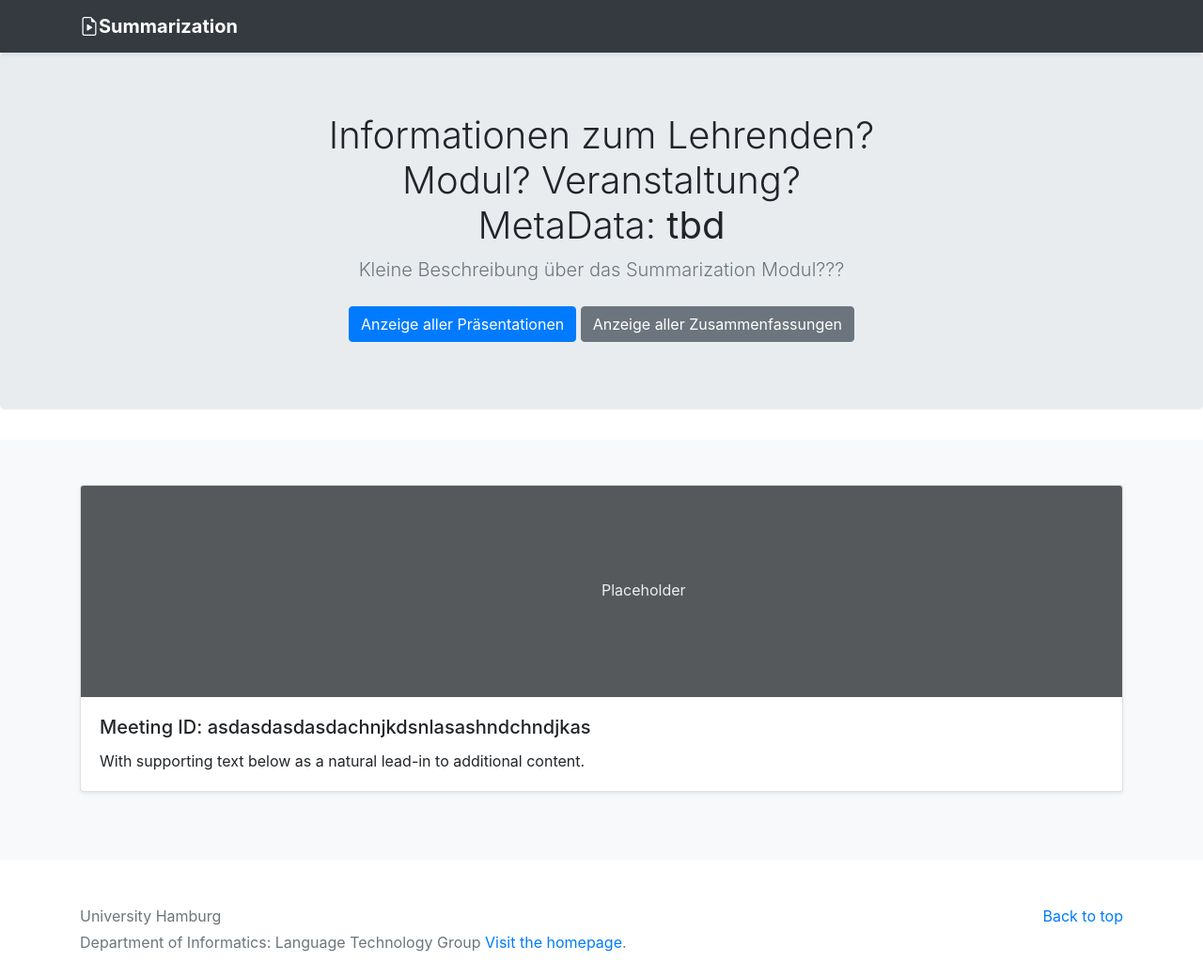
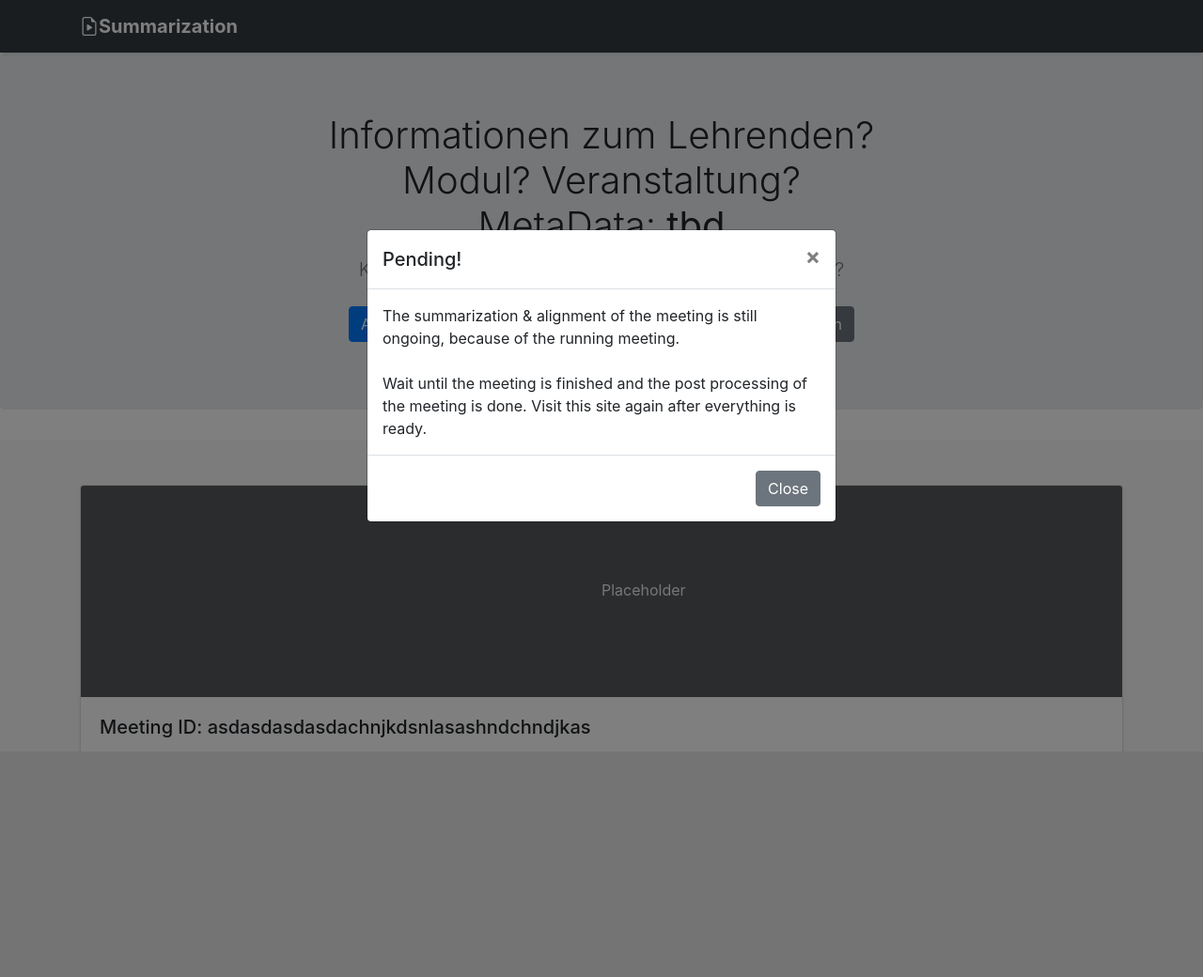
Before and after one commit to nghoa/bbb-summarizer, a Flask app: page /lectures/ajax in a window 1280 px wide. Shown: the top 1040 px of the page at 94% size. After the commit the page ends 785 px from the top, so only its background shows below. Run offline with Flask 2, Linux system fonts and the light colour scheme; data that the repository does not hold is empty; parts of the project's set-up code (start-up, migrations or seed data) failed here and were passed over; some libraries are stand-ins or nearby versions.

Commit message:
added loading screen and description

```diff
--- a/app/lectures/routes.py
+++ b/app/lectures/routes.py
@@ -97,9 +97,9 @@
     return render_template('lecture_ajax.html')
 
 # AJAX Loading screen
-@lectures_blueprint.route('/lectures/ajax/loaded')
-def load():
-    # Processing function
+@lectures_blueprint.route('/lectures/ajax/prepare_meeting')
+def prepare_meeting_summary():
+    # meeting_has_ended function
     time.sleep(5)
     return  '''
                 <div id="overlay" style="display: none;">
@@ -108,6 +108,12 @@
                     </div>
                 </div>
             '''
+
+# TODO: dunno for what
+@lectures_blueprint.route('/lectures/ajax/new_loading_script')
+def replace_ajax():
+    return ''
+
 
 # TODO:
 ####### ---------- Testspace -------------------
--- a/app/templates/lecture_ajax.html
+++ b/app/templates/lecture_ajax.html
@@ -6,30 +6,23 @@
     <meta http-equiv="X-UA-Compatible" content="IE=edge">
     <title>Lecture List</title>
 
-	<!-- Bootstrap Core CSS -->
-	<link href="../static/dist/css/bootstrap.min.css" rel="stylesheet">
     <!-- Custom style for this template -->
     <link href="../static/css/lectures.css" rel="stylesheet">
     <link href="../static/css/carousel.css" rel="stylesheet">
 
-	<script src="https://code.jquery.com/jquery-3.0.0.slim.js"></script>
-	<script src="../static/dist/js/bootstrap.bundle.min.js"></script>
-
-	<!-- If the above doesnt work -->
-	<script src="https://code.jquery.com/jquery-3.5.1.slim.min.js"
-		integrity="sha384-DfXdz2htPH0lsSSs5nCTpuj/zy4C+OGpamoFVy38MVBnE+IbbVYUew+OrCXaRkfj"
-		crossorigin="anonymous"></script>
+    <!-- Bootstrap -->
+    <script src="//ajax.googleapis.com/ajax/libs/jquery/1.9.1/jquery.min.js"></script>
     <script src="https://cdn.jsdelivr.net/npm/bootstrap@4.5.3/dist/js/bootstrap.bundle.min.js"
         integrity="sha384-ho+j7jyWK8fNQe+A12Hb8AhRq26LrZ/JpcUGGOn+Y7RsweNrtN/tE3MoK7ZeZDyx"
         crossorigin="anonymous"></script>
     <link rel="stylesheet" href="https://cdn.jsdelivr.net/npm/bootstrap@4.5.3/dist/css/bootstrap.min.css"
         integrity="sha384-TX8t27EcRE3e/ihU7zmQxVncDAy5uIKz4rEkgIXeMed4M0jlfIDPvg6uqKI2xXr2" crossorigin="anonymous">
 
-    <script src="//ajax.googleapis.com/ajax/libs/jquery/1.9.1/jquery.min.js"></script>
-    <script>
-        $(function() {
-            $("#loading").load("ajax/loaded");
-            $("#test").load("ajax/content");
+    <script id="loading_script">
+        $(function () {
+            $("#loading").load("ajax/prepare_meeting");
+            $("#loading_script").load("ajax/new_loading_script");
+            $("#modalCenter").modal("show");
         })
     </script>
 
@@ -97,6 +90,30 @@
                         </div>
                     </div>
 
+                    <!-- Modal -->
+                    <div class="modal fade" id="modalCenter" tabindex="-1" role="dialog"
+                        aria-labelledby="modalCenterTitle" aria-hidden="true">
+                        <div class="modal-dialog modal-dialog-centered" role="document">
+                            <div class="modal-content">
+                                <div class="modal-header">
+                                    <h5 class="modal-title" id="modalLongTitle">Pending!</h5>
+                                    <button type="button" class="close" data-dismiss="modal" aria-label="Close">
+                                        <span aria-hidden="true">&times;</span>
+                                    </button>
+                                </div>
+                                <div class="modal-body">
+                                    The summarization & alignment of the meeting is still ongoing, because of the running meeting.
+                                    <br> <br>
+                                    Wait until the meeting is finished and the post processing of the meeting is done.
+                                    Visit this site again after everything is ready.
+                                </div>
+                                <div class="modal-footer">
+                                    <button type="button" class="btn btn-secondary" data-dismiss="modal">Close</button>
+                                </div>
+                            </div>
+                        </div>
+                    </div>
+
                 </div>
             </div>
         </div>
```
Lines whose indentation alone changed are shown as unchanged.
